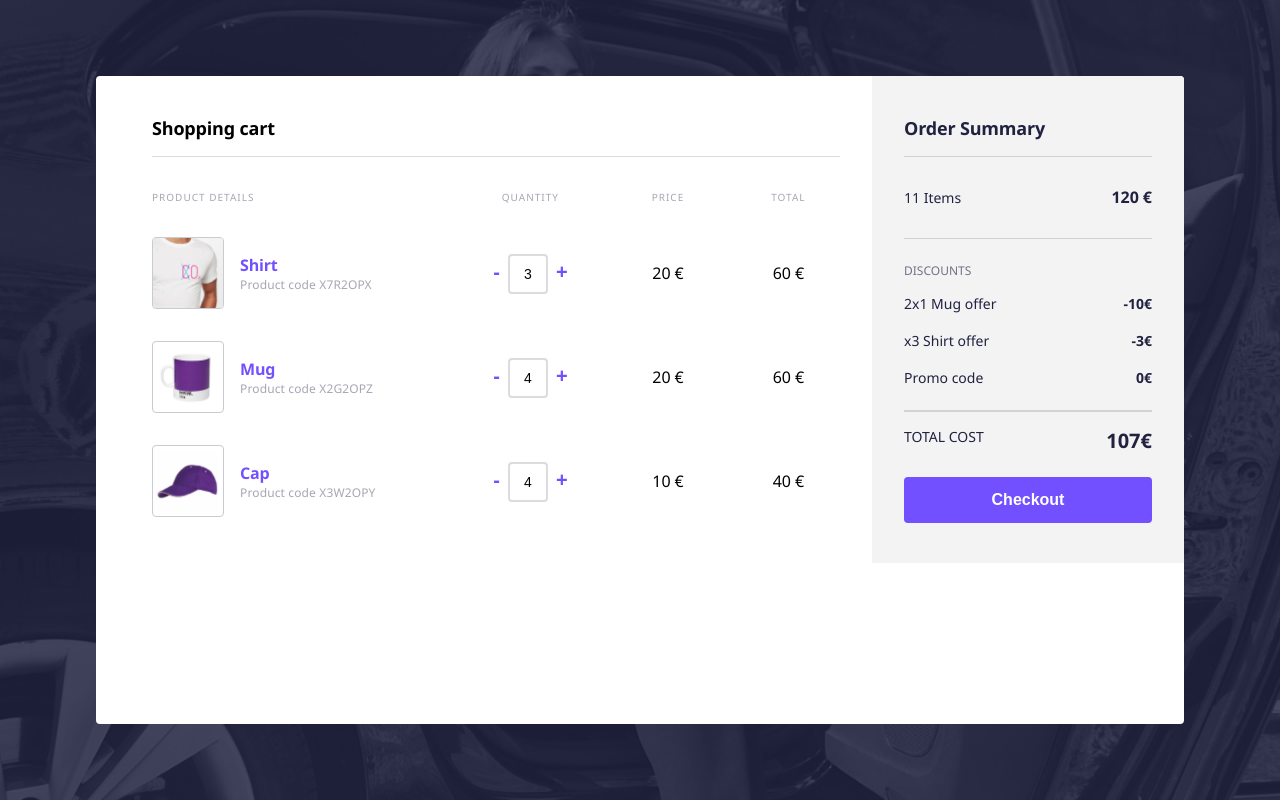
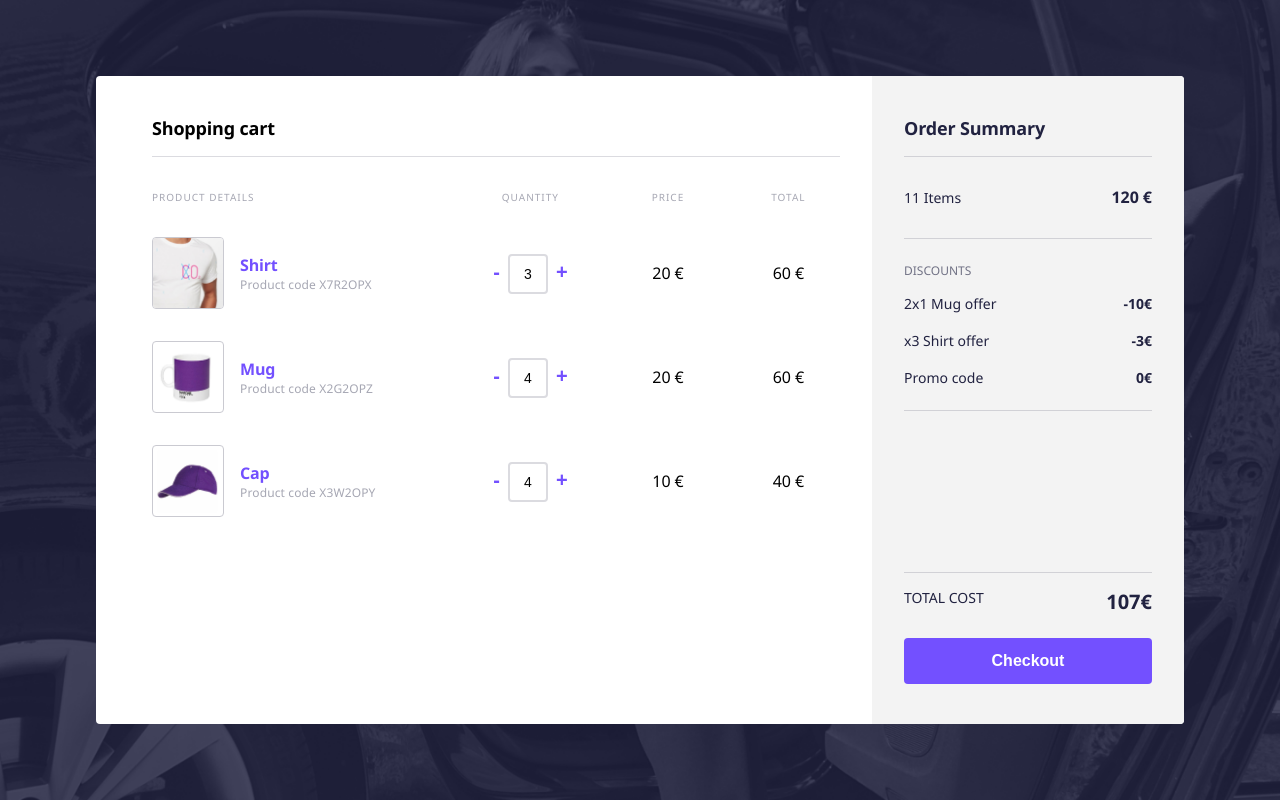
Before and after one commit to mbarsil/frontend-shopping-cart-challenge, an Angular app: page / in a window 1280 px wide. Built offline with nearby package versions, Linux system fonts and the light colour scheme.

Commit message:
style(main sections) : Fixed height percentage

```diff
--- a/src/app/shopping-cart/order-summary/order-summary.component.scss
+++ b/src/app/shopping-cart/order-summary/order-summary.component.scss
@@ -0,0 +1,3 @@
+.summary{
+  height: 100%;
+}
--- a/src/app/shopping-cart/product-list/product-list.component.scss
+++ b/src/app/shopping-cart/product-list/product-list.component.scss
@@ -1,3 +1,7 @@
+.products {
+  height: 100%;
+}
+
 .tableHead {
   padding: 32px 0;
 }
```
